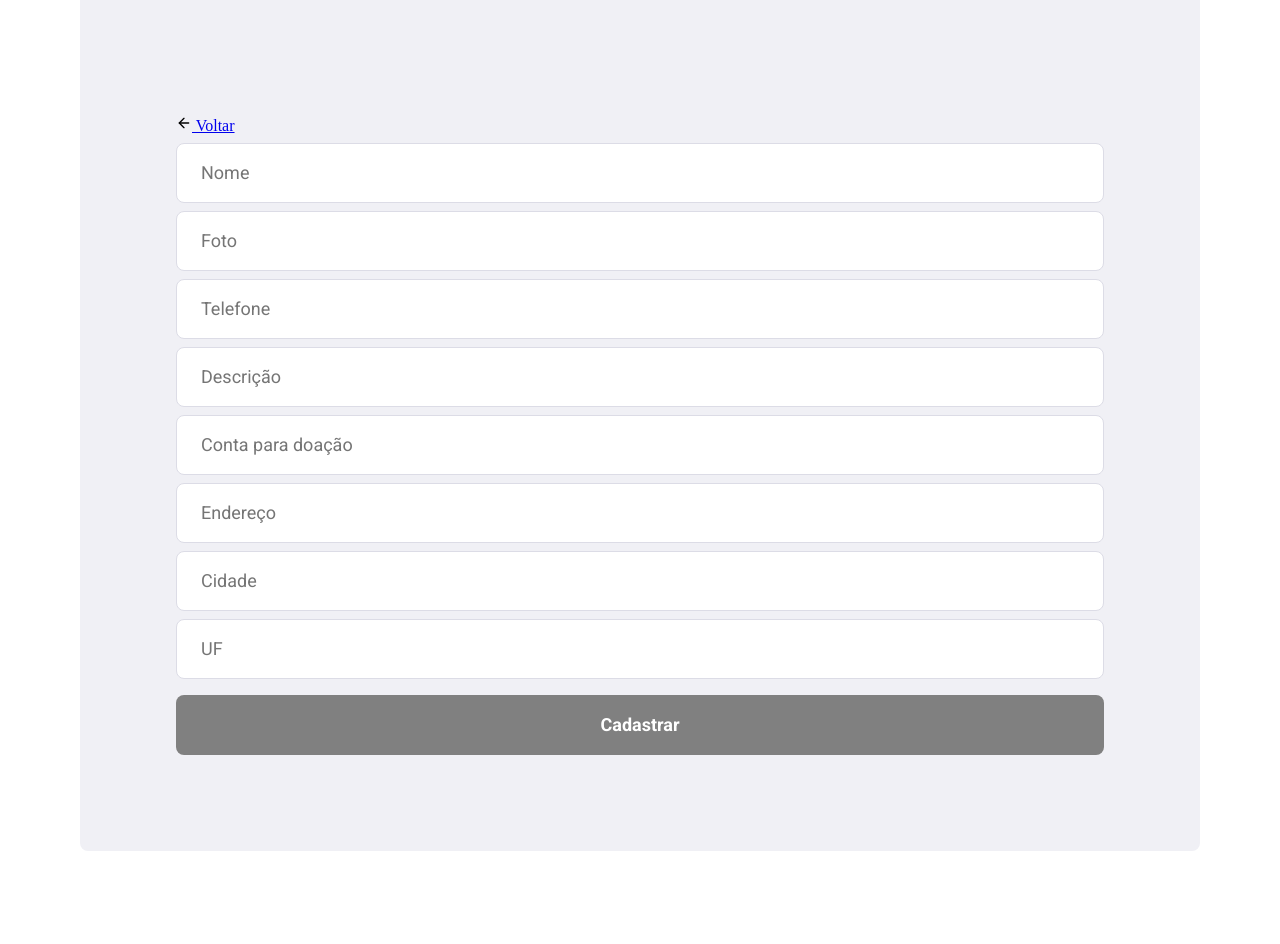
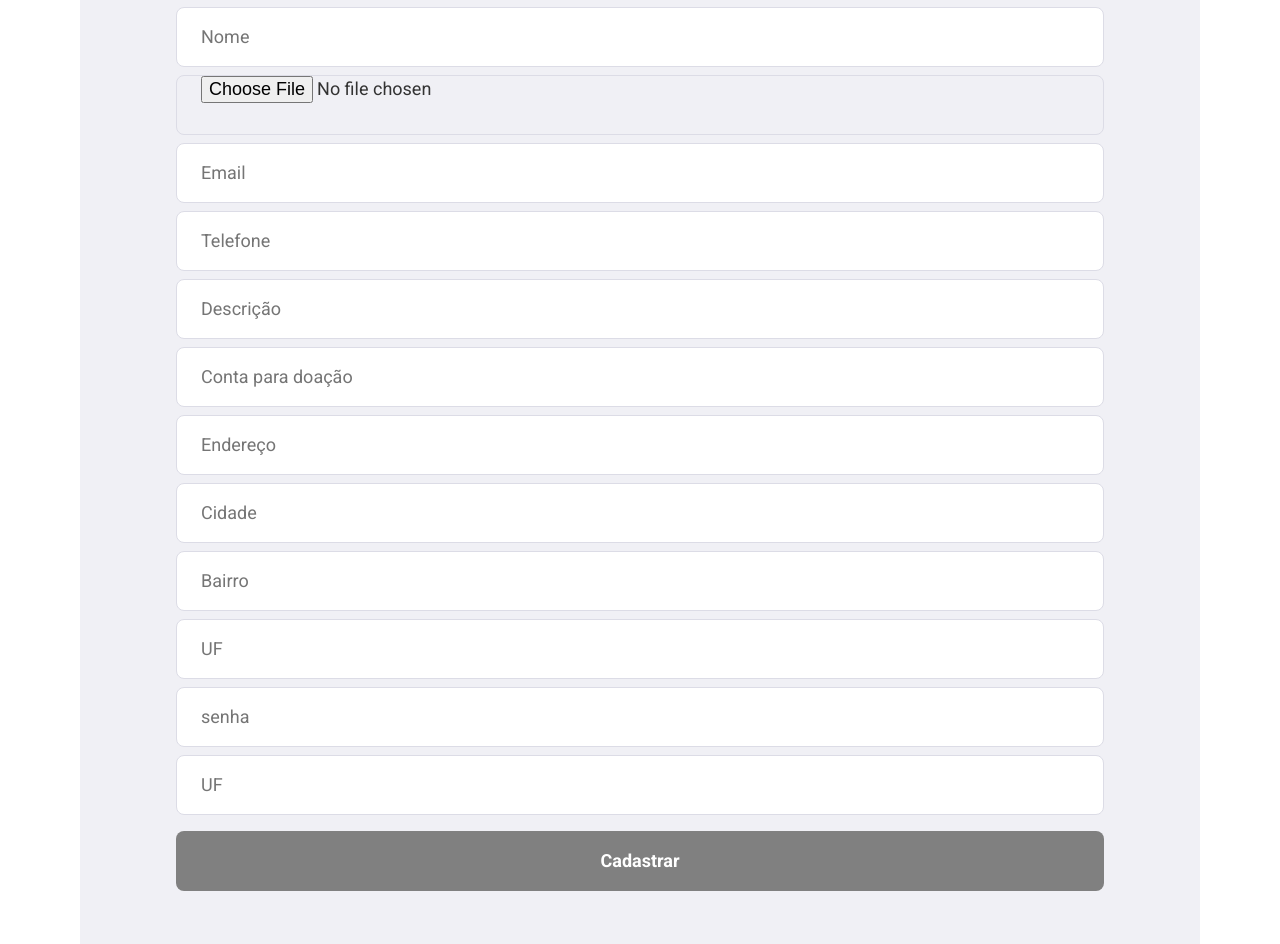
Before and after one commit to Angu-chuleta/Adotei-front, a React (Create React App) app: page /registeruser in a window 1280 px wide. Shown: the part 320-1264 px from the top of the page. Before the commit the page ends 1171 px from the top, so only its background shows below. Built offline with nearby package versions, Linux system fonts and the light colour scheme.

Commit message:
integração com o backEnd

```diff
--- a/package.json
+++ b/package.json
@@ -7,12 +7,13 @@
     "@testing-library/jest-dom": "^4.2.4",
     "@testing-library/react": "^9.5.0",
     "@testing-library/user-event": "^7.2.1",
+    "axios": "^0.20.0",
     "react": "^16.13.1",
     "react-alice-carousel": "^1.19.3",
     "react-dom": "^16.13.1",
     "react-icons": "^3.10.0",
     "react-router-dom": "^5.2.0",
-    "react-scripts": "3.4.1",
+    "react-scripts": "^3.4.3",
     "surge": "^0.21.6"
   },
   "scripts": {
--- a/src/pages/RegisterUser/index.js
+++ b/src/pages/RegisterUser/index.js
@@ -1,34 +1,131 @@
-import React from 'react';
-import {Link} from 'react-router-dom';
-import {FiArrowLeft} from 'react-icons/fi';
-import './styles.css';
+import React, { useState } from "react";
+import { Link } from "react-router-dom";
+import { FiArrowLeft } from "react-icons/fi";
+import api from "../../services/api";
+import "./styles.css";
 
-export default function RegisterUser(){
+export default function RegisterUser() {
+  const [name, setName] = useState("");
+  const [foto, setFoto] = useState("");
+  const [email, setEmail] = useState("");
+  const [sobre, setSobre] = useState("");
+  const [credito, setCreditos] = useState("");
+  const [telefone, setTelefone] = useState("");
+  const [cidade, setCidade] = useState("");
+  const [state, setState] = useState("");
+  const [senha, setSenha] = useState("");
+  const [endereco, setEndereco] = useState("");
+  const [bairro, setBairro] = useState("");
+  const [uf, setUf] = useState("");
 
-    return(
+  async function handleRegister(e) {
+    e.preventDefault();
 
+    const data = {
+      name,
+      foto,
+      email,
+      telefone,
+      sobre,
+      credito,
+      senha,
+      endereco,
+      cidade,
+      uf,
+      bairro,
+    };
+
+    try {
+      const response = await api.post("user", data);
+      alert("Cadastro realizado com sucesso");
+    } catch (err) {
+      alert("Erro no cadastro tente novamente");
+    }
+  }
+
+  return (
     <div className="registerUser-container">
       <div className="content">
         <section>
           <h1>Cadastro</h1>
           <p>Faça cadastro no Adotei e ajude os bichinhos </p>
-                    <Link  className=".back-link" to="/">
-                        <FiArrowLeft size={16} color="black"/> Voltar
+          <Link className=".back-link" to="/">
+            <FiArrowLeft size={16} color="black" /> Voltar
           </Link>
         </section>
-                <form>
-                    <input placeholder="Nome"></input>
-                    <input placeholder="Foto" type="input" ></input>
-                    <input placeholder="Telefone" type="text" ></input>
-                    <input placeholder="Descrição" type="text" ></input>
-                    <input placeholder="Conta para doação" ></input>
+        <form onSubmit={handleRegister}>
+          <input
+            placeholder="Nome"
+            value={name}
+            onChange={(e) => setName(e.target.value)}
+          />
+          <input
+            placeholder="Foto"
+            type="file"
+            value={foto}
+            onChange={(e) => setFoto(e.target.value)}
+          />
+          <input
+            placeholder="Email"
+            type="email"
+            value={email}
+            onChange={(e) => setEmail(e.target.value)}
+          />
+          <input
+            placeholder="Telefone"
+            value={telefone}
+            onChange={(e) => setTelefone(e.target.value)}
+          />
+          <input
+            placeholder="Descrição"
+            type="text"
+            value={sobre}
+            onChange={(e) => setSobre(e.target.value)}
+          />
+          <input
+            placeholder="Conta para doação"
+            value={credito}
+            onChange={(e) => setCreditos(e.target.value)}
+          />
           <div className="input-group">
-                        <input placeholder="Endereço"/>
-                        <input placeholder="Cidade"/>
-                        <input placeholder="UF" style={{whidth:80}}/>
+            <input
+              placeholder="Endereço"
+              value={endereco}
+              onChange={(e) => setEndereco(e.target.value)}
+            />
+            <input
+              placeholder="Cidade"
+              value={cidade}
+              onChange={(e) => setCidade(e.target.value)}
+            />
+            <input
+              placeholder="Bairro"
+              value={bairro}
+              onChange={(e) => setBairro(e.target.value)}
+            />
+            <input
+              placeholder="UF"
+              style={{ whidth: 80 }}
+              value={state}
+              onChange={(e) => setState(e.target.value)}
+            />
+            <input
+              placeholder="senha"
+              type="password"
+              value={senha}
+              onChange={(e) => setSenha(e.target.value)}
+            />
+
+            <input
+              placeholder="UF"
+              value={uf}
+              onChange={(e) => setUf(e.target.value)}
+            />
           </div>
-                    <button className="button" type="submit">Cadastrar</button>
 
+          <button className="button" type="submit">
+            Cadastrar
+          </button>
         </form>
       </div>
     </div>
--- /dev/null
+++ b/src/services/api.js
@@ -0,0 +1,7 @@
+import axios from 'axios';
+
+const api = axios.create({
+    baseURL : 'https://adotei-back.herokuapp.com'
+})
+
+export default api;
```
Also changed, not shown: 1 other file (tests, documents, lock files or other folders). Lines whose indentation alone changed are shown as unchanged.
